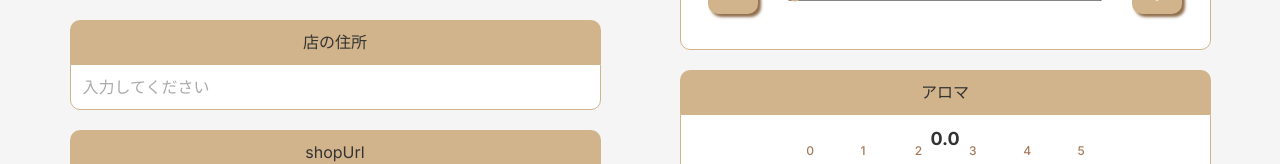
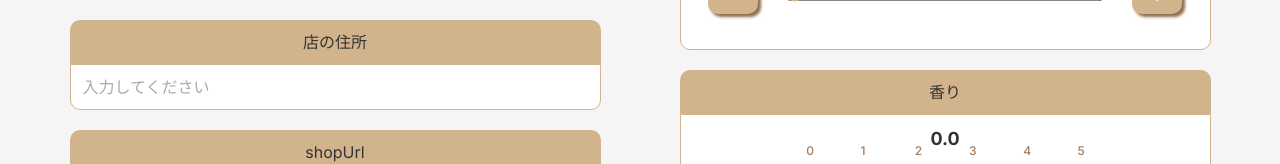
Before and after one commit to akiran1sei/coffee-note_web, a Next.js app: page /pages/create in a window 1280 px wide. Shown: the part 1025-1189 px from the top of the page. Built offline with nearby package versions, Linux system fonts and the light colour scheme.

Commit message:
レンダリング時の出力エラー修正（原因は、初期化前に出力しようとしていた）

```diff
--- a/app/components/form/container/common/TastingEvaluation/page.tsx
+++ b/app/components/form/container/common/TastingEvaluation/page.tsx
@@ -15,7 +15,7 @@ interface TastingEvaluationProps {
       aftertaste: number;
       overall: number;
     };
-    memo: string; // `CreatePage.tsx`に合わせる
+    memo: string;
   };
   setReviewInfo: React.Dispatch<
     React.SetStateAction<{
@@ -27,7 +27,7 @@ interface TastingEvaluationProps {
         aftertaste: number;
         overall: number;
       };
-      memo: string; // `CreatePage.tsx`に合わせる
+      memo: string;
     }>
   >;
 }
@@ -37,9 +37,6 @@ export const TastingEvaluationComponent: React.FC<TastingEvaluationProps> = ({
   reviewInfo,
   setReviewInfo,
 }) => {
-  // ローカルステートは不要になるため削除
-  // const [chartFormValue, setChartFormValue] = useState(...)
-
   // 親から渡された `reviewInfo.chart` を使用してチャートデータを生成
   const data = [
     { taste: "酸味", value: reviewInfo.chart.acidity },
@@ -50,6 +47,16 @@ export const TastingEvaluationComponent: React.FC<TastingEvaluationProps> = ({
   ];
 
   const MyNivoRadar = () => {
+    // レンダリング直前でデータの有効性をチェック
+    const isDataValid = data.every(
+      (item) => typeof item.value === "number" && !isNaN(item.value)
+    );
+
+    // データが有効でない場合は、nullを返してレンダリングを停止する
+    if (!isDataValid) {
+      return null;
+    }
+
     return (
       <div className={styles.chartContainer} style={{ height: 400 }}>
         <ResponsiveRadar
@@ -91,7 +98,6 @@ export const TastingEvaluationComponent: React.FC<TastingEvaluationProps> = ({
       </div>
     );
   };
-  const Radar = MyNivoRadar();
 
   return (
     <div className={styles.infoContainer}>
@@ -142,7 +148,7 @@ export const TastingEvaluationComponent: React.FC<TastingEvaluationProps> = ({
           step={0.5}
         />
         <RangeComponent
-          dataTitle="アロマ"
+          dataTitle="香り"
           value={reviewInfo.chart.aroma}
           onChange={(value: number) => {
             setReviewInfo((prev) => ({
@@ -169,7 +175,10 @@ export const TastingEvaluationComponent: React.FC<TastingEvaluationProps> = ({
           max={5}
           step={0.5}
         />
-        {Radar}
+        {/* === ここが修正箇所です === */}
+        {Object.values(reviewInfo.chart).every(
+          (val) => typeof val === "number" && !isNaN(val)
+        ) && <MyNivoRadar />}
         <RangeComponent
           dataTitle="全体の好み"
           value={reviewInfo.chart.overall}
--- a/app/styles/Form.module.css
+++ b/app/styles/Form.module.css
@@ -61,7 +61,7 @@
 }
 .chartContainer {
   width: auto;
-  height: 400;
+  height: 400px;
 }
 /* 新しいrange inputのスタイルを追加 */
 /* スライダー全体に対して適用 */
```
